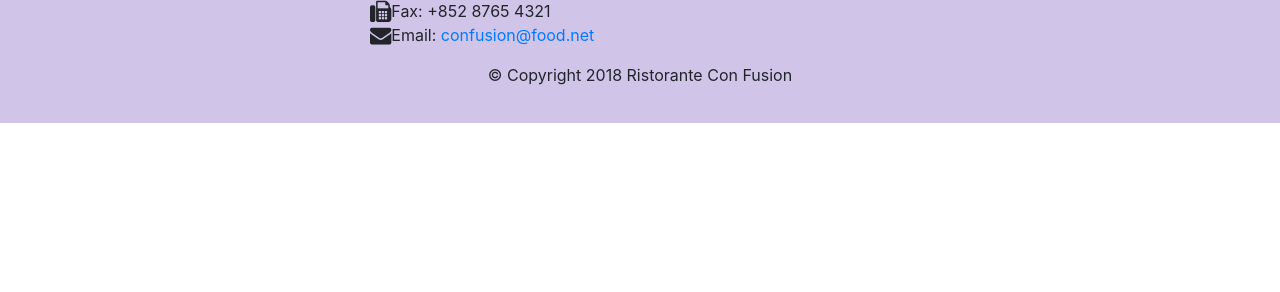
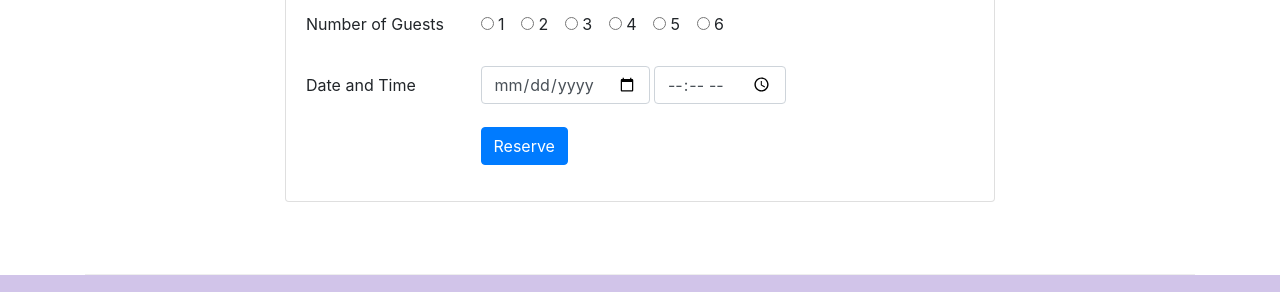
Before and after one commit to geranwen/coursera_c1_bootstrap_backup, a website: page index.html in a window 1280 px wide. Shown: the part 1659-1951 px from the top of the page. Before the commit the page ends 1782 px from the top, so only its background shows below. Drawn offline with nearby package versions, Linux system fonts and the light colour scheme.

Commit message:
assignment 2 done

```diff
--- a/index.html
+++ b/index.html
@@ -11,7 +11,7 @@
         <link rel="stylesheet" href="node_modules/bootstrap/dist/css/bootstrap.min.css">
         <link rel="stylesheet" href="node_modules/font-awesome/css/font-awesome.min.css">
         <link rel="stylesheet" href="node_modules/bootstrap-social/bootstrap-social.css">
-        <link rel="stylesheet" href="css/style.css">
+        <link rel="stylesheet" href="css/styles.css">
     <title>Ristorante Con Fusion</title>
 </head>
 
@@ -35,11 +35,15 @@
     <header class="jumbotron">
         <div class="container">
             <div class="row row-header">
-                <div class="col-12 col-sm-8">
+                <div class="col-12 col-sm-6">
                     <h1>Ristorante con Fusion</h1>
                     <p>We take inspiration from the World's best cuisines, and create a unique fusion experience. Our lipsmacking creations will tickle your culinary senses!</p>
                 </div>
-                <div class="col-12 col-sm">
+                <div class="col-12 col-sm-2 align-self-center">
+                    <img class="img-fluid" src="img/logo.png" alt="logo">
+                </div>
+                <div class="col-12 offset-sm-1 col-sm-3 align-self-center">
+                    <a class="btn btn-warning btn-sm btn-block" href="#reservation_form_card" role="button">Reserve Table</a>
                 </div>
             </div>
         </div>
@@ -66,8 +70,13 @@
                 <h3>This Month's Promotions</h3>
             </div>
             <div class="col col-sm col-md">
-                <h2>Weekend Grand Buffet</h2>
-                <p class="d-none d-sm-block">Featuring mouthwatering combinations with a choice of five different salads, six enticing appetizers, six main entrees and five choicest desserts. Free flowing bubbly and soft drinks. All for just $19.99 per person </p>
+                <div class="media">
+                    <img class="d-flex ml-3 order-last img-thumbnail align-self-center" src="img/buffet.png" alt="buffet">
+                    <div class="media-body">
+                        <h class="mt-0">Weekend Grand Buffet <span class="badge badge-danger">NEW</span></h2>
+                        <p class="d-none d-sm-block">Featuring mouthwatering combinations with a choice of five different salads, six enticing appetizers, six main entrees and five choicest desserts. Free flowing bubbly and soft drinks. All for just $19.99 per person </p>
+                    </div>
+                </div>
             </div>
         </div>
 
@@ -86,6 +95,47 @@
                 </div>
             </div>
         </div>
+
+        <!-- Task 1 - Reserve a table card/form -->
+        <div class="row row-content">
+            <div class="col-12 offset-md-2 col-md-8">
+                <div class="card" id="reservation_form_card">
+                    <h3 class="card-header bg-warning text-white">Reserve a Table</h3>
+                    <div class="card-body">
+                        <div class="row form-group align-items-center">
+                            <div class="col-sm-3">Number of Guests</div>
+                            <div class="col-sm-9">
+                                <div class="form-check form-check-inline">
+                                    <label class="col-form-label" for="one_guest"><input type="radio" name="guest_num" id="one_guest"> 1 </label></div>
+                                <div class="form-check form-check-inline">
+                                    <label class="col-form-label" for="two_guest"><input type="radio" name="guest_num" id="two_guest"> 2 </label></div>
+                                <div class="form-check form-check-inline">
+                                    <label class="col-form-label" for="thr_guest"><input type="radio" name="guest_num" id="thr_guest"> 3 </label></div>
+                                <div class="form-check form-check-inline">
+                                    <label class="col-form-label" for="four_guest"><input type="radio" name="guest_num" id="four_guest"> 4 </label></div>
+                                <div class="form-check form-check-inline">
+                                    <label class="col-form-label" for="five_guest"><input type="radio" name="guest_num" id="five_guest"> 5 </label></div>
+                                <div class="form-check form-check-inline">
+                                    <label class="col-form-label" for="six_guest"><input type="radio" name="guest_num" id="six_guest"> 6 </label></div>
+                            </div>
+                        </div>
+                        <div class="row form-group align-items-center">
+                            <div class="col-sm-3">Date and Time</div>
+                            <div class="col-sm-9">
+                                <label class="col-form-label" for=""><input type="date" class="form-control" name="date" id="date"></label>
+                                <label class="col-form-label" for=""><input type="time" class="form-control" name="time" id="time"></label>
+                            </div>
+                        </div>
+                        <div class="row form-group">
+                            <div class="offset-sm-3 col">
+                                <button type="submit" class="btn btn-primary">Reserve</button>
+                            </div>
+                        </div>
+                    </div>
+                </div>
+            </div>
+        </div>
+
     </div>
 
     <footer class="footer">
```
Also changed, not shown: css/styles.css (renamed from css/style.css), 3 other files.
